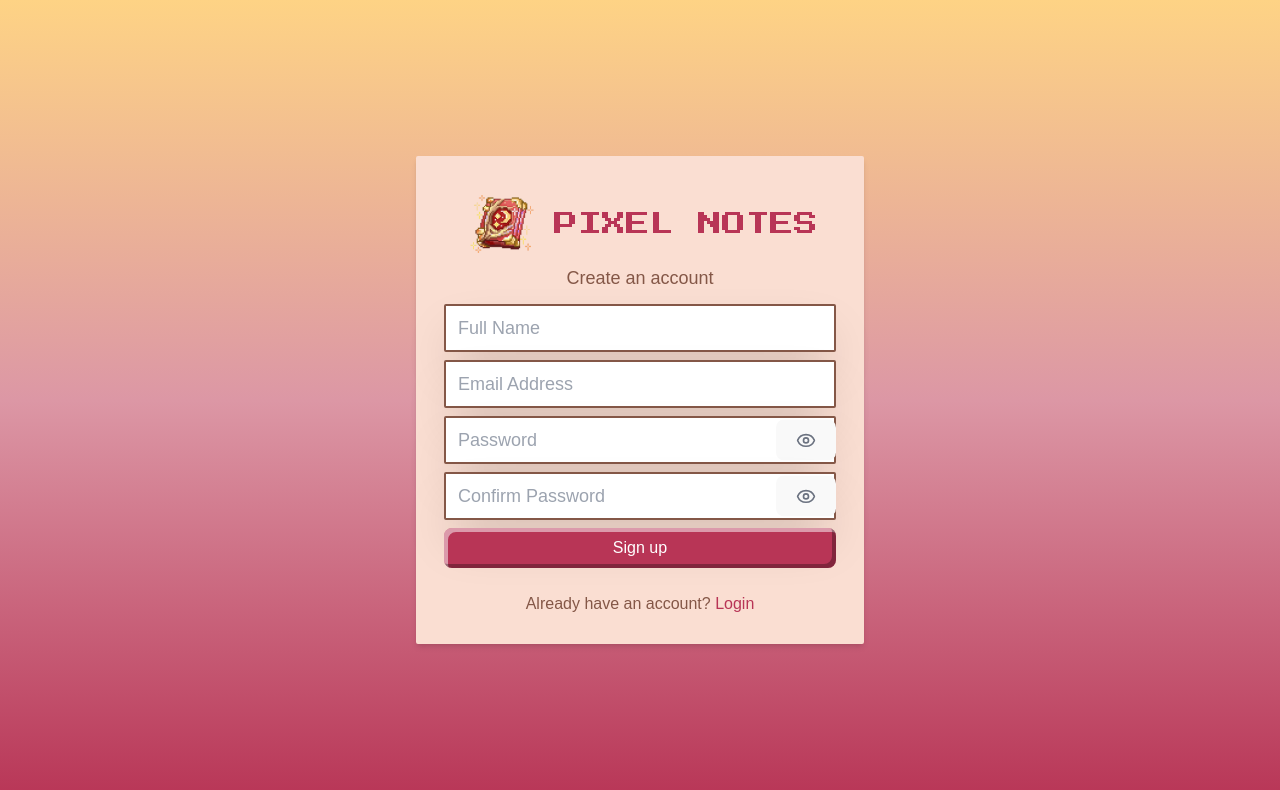
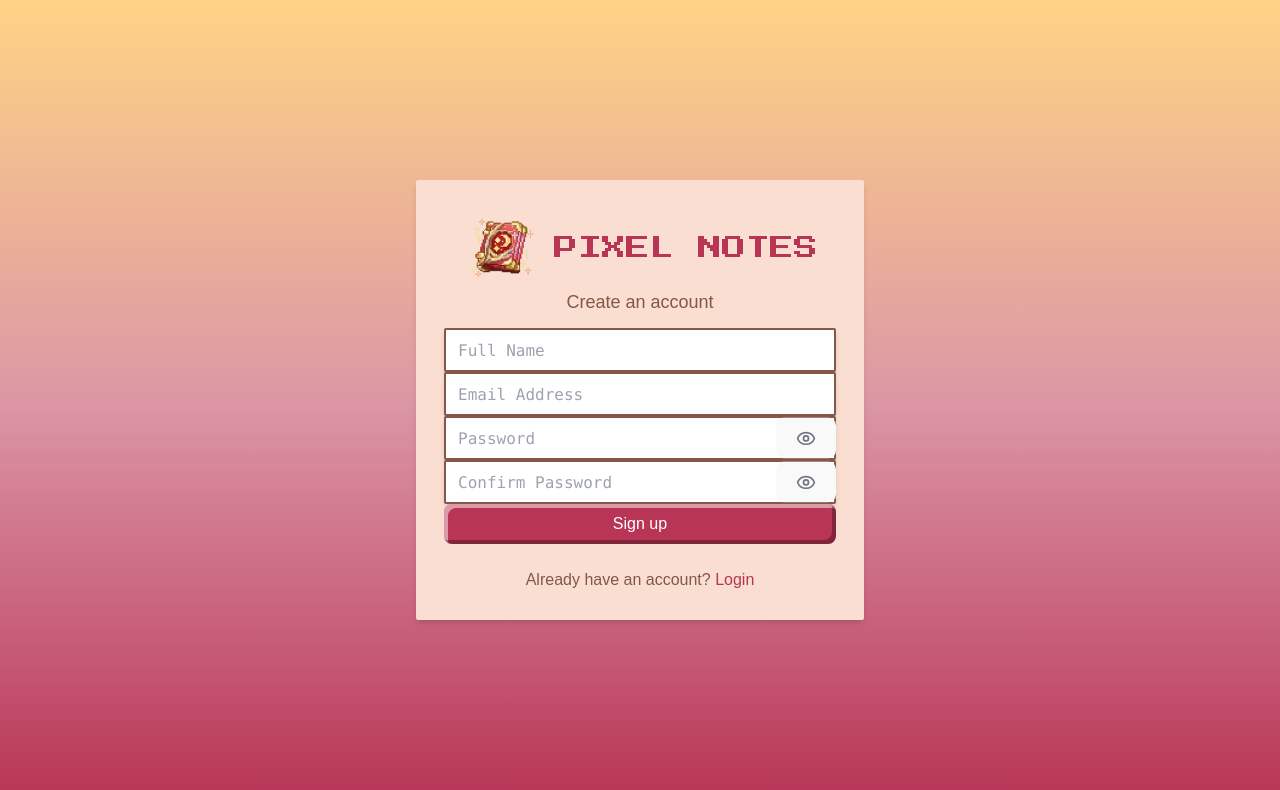
Before and after one commit to mominaamjad/pixel-notes, a React (Vite) app in the folder frontend/: page /signup in a window 1280 px wide. Shown: the top 790 px of the page. Built offline with nearby package versions, Linux system fonts and the light colour scheme; no server answers; a web font is replaced by a local one.

Commit message:
add leftIcon feature to custom Input component

```diff
--- a/frontend/src/components/Input.jsx
+++ b/frontend/src/components/Input.jsx
@@ -10,9 +10,15 @@ const Input = ({
   error = "",
   required = false,
   autoComplete = "off",
+  leftIcon = null,
 }) => {
   return (
-    <div className="mb-2 w-full flex items-">
+    <div className="relative w-full flex items-center">
+      {leftIcon && (
+        <span className="absolute left-3 top-1/2 -translate-y-1/2 text-xl text-custom-brown pointer-events-none">
+          {leftIcon}
+        </span>
+      )}
       <input
         type={type}
         id={id}
@@ -22,7 +28,9 @@ const Input = ({
         placeholder={placeholder}
         required={required}
         autoComplete={autoComplete}
-        className={`text-lg w-full px-3 py-2 border-2 shadow-2xl rounded-sm ${
+        className={`text-base w-full px-3 py-2 h-11 font-mono ${
+          leftIcon ? "pl-[2.5rem]" : "pl-3"
+        } border-2 shadow-md rounded-sm ${
           error ? "border-red-500" : "border-custom-brown"
         } font-jersey text-slate-700 focus:outline-none focus:border-custom-dark-pink `}
       />
```
